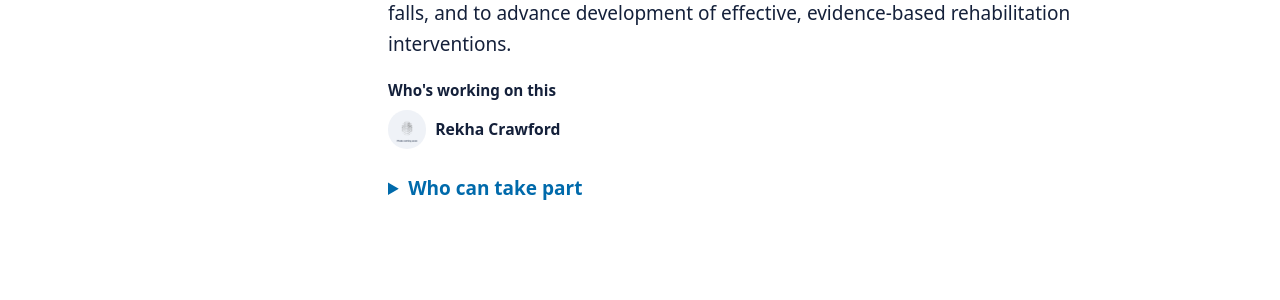
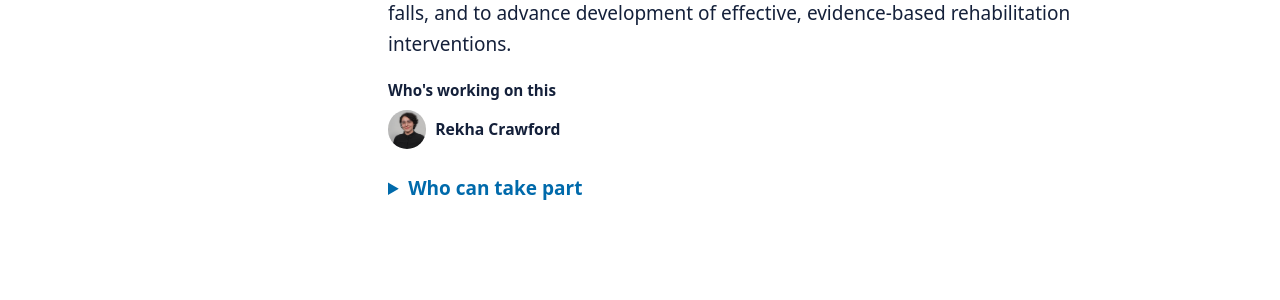
Before and after one commit to npresearchlab/npresearchlab.github.io, a Jekyll site: the page built from research.html, in a window 1280 px wide and 900 px high, scrolled down 1138 px. Shown: the part 150-450 px from the top of the window. Built offline with Jekyll 4.4.1, drawn with Linux system fonts in a browser that asks for light colours; some web fonts are replaced.

Commit message:
People: Rekha Crawford's headshot
Co-Authored-By: Claude Opus 5.5 <noreply@anthropic.com>
Claude-Session: https://claude.ai/code/session_01A6YfpnrJqQKYAxW4w34cR4

```diff
--- a/_data/members.yml
+++ b/_data/members.yml
@@ -105,7 +105,7 @@
   group: Research staff, postdocs, and graduate students
   affiliation: Neuroscience Graduate Program, Emory University
   joint: Joint with Dr. Lena Ting's Neuromechanics Lab
-  photo: /assets/img/people/placeholder.jpg
+  photo: /assets/img/people/rekha-crawford.jpg
   bio: >-
     Rekha is a Neuroscience PhD student working on neural correlates of whole-body motion perception
     throughout the lifespan. Outside of work, Rekha enjoys singing and traveling.
```
Also changed, not shown: assets/img/people/rekha-crawford.jpg (added).
